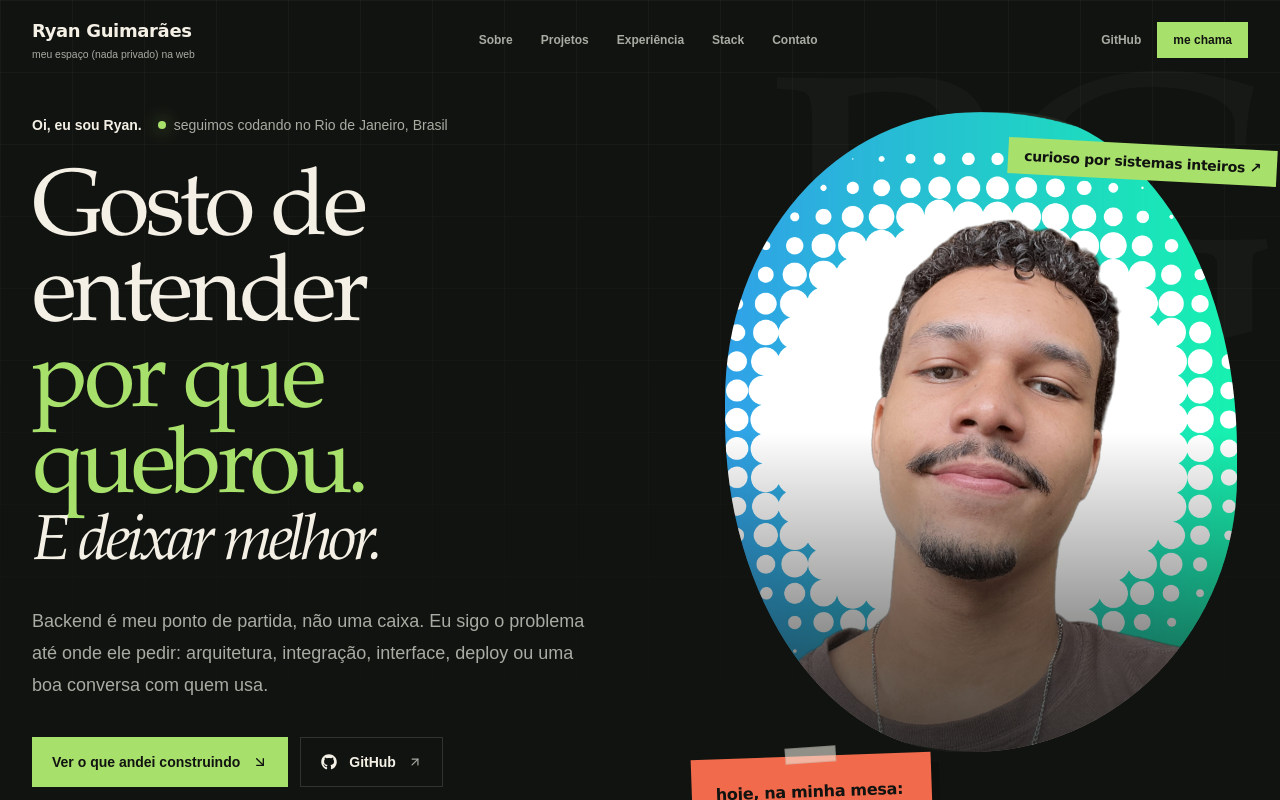
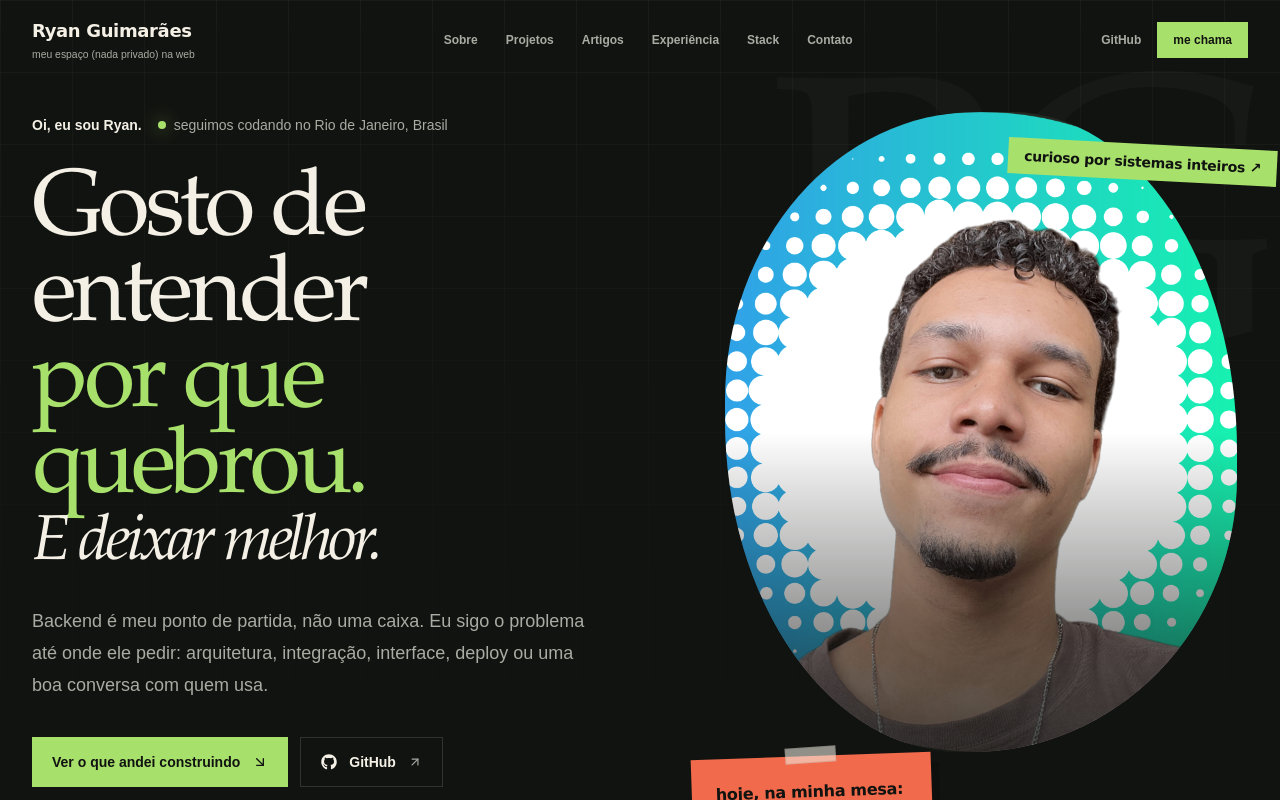
Before and after one commit to guimaraesr-y/ryanguimaraes.dev, a Next.js app: page / in a window 1280 px wide. Shown: the top 800 px of the page. Built offline with nearby package versions, Linux system fonts and the light colour scheme.

Commit message:
feat: showcase Artifact Studio and Medium articles

```diff
--- a/app/components/sections/Projects.tsx
+++ b/app/components/sections/Projects.tsx
@@ -138,7 +138,9 @@ export function Projects() {
                   key={project.id}
                   className="group grid gap-4 border-b border-line py-6 sm:grid-cols-[3rem_1fr_auto] sm:items-center"
                 >
-                  <span className="mono text-xs text-muted">{String(index + 4).padStart(2, "0")}</span>
+                  <span className="mono text-xs text-muted">
+                    {String(index + featuredProjects.length + 1).padStart(2, "0")}
+                  </span>
                   <div>
                     <h3 className="text-lg font-semibold text-paper transition-colors group-hover:text-acid">
                       {project.title}
--- /dev/null
+++ b/app/components/sections/Writing.tsx
@@ -0,0 +1,65 @@
+"use client";
+
+import { motion } from "framer-motion";
+import { ArrowUpRight } from "lucide-react";
+import { articles } from "@/app/data/articles";
+import { personalInfo } from "@/app/data/constants";
+
+export function Writing() {
+  return (
+    <section id="writing" className="bg-paper py-24 text-ink lg:py-32">
+      <div className="section-shell">
+        <div className="grid gap-8 pb-14 md:grid-cols-12 md:items-end">
+          <div className="md:col-span-8">
+            <p className="section-label !text-electric">Código também vira texto</p>
+            <h2 className="display mt-5 max-w-[15ch] text-balance text-[2.5rem] leading-[1] sm:text-6xl sm:leading-[0.96]">
+              Algumas coisas que aprendi e resolvi escrever.
+            </h2>
+          </div>
+          <p className="max-w-sm text-sm leading-7 text-ink/65 md:col-span-4 md:justify-self-end">
+            Notas sobre manutenção, performance e as decisões pequenas que fazem um sistema durar mais.
+          </p>
+        </div>
+
+        <div className="border-t border-ink/20">
+          {articles.map((article, index) => (
+            <motion.article
+              key={article.id}
+              initial={{ opacity: 0, y: 20 }}
+              whileInView={{ opacity: 1, y: 0 }}
+              viewport={{ once: true, margin: "-50px" }}
+              transition={{ duration: 0.45, delay: Math.min(index * 0.05, 0.16) }}
+              className="grid gap-4 border-b border-ink/20 py-7 md:grid-cols-[5.5rem_1fr_auto] md:items-center md:gap-8"
+            >
+              <p className="mono text-xs text-ink/45">{article.publishedAt}</p>
+              <div>
+                <h3 className="max-w-3xl text-lg font-semibold leading-6 sm:text-xl">{article.title}</h3>
+                <p className="mt-2 max-w-2xl text-sm leading-6 text-ink/65">{article.description}</p>
+              </div>
+              <a
+                href={article.url}
+                target="_blank"
+                rel="noopener noreferrer"
+                aria-label={`Ler ${article.title} no Medium`}
+                className="focus-ring inline-flex w-fit items-center gap-2 border-b border-ink pb-1 text-sm font-bold transition-colors hover:text-electric hover:border-electric"
+              >
+                Ler
+                <ArrowUpRight className="h-4 w-4" />
+              </a>
+            </motion.article>
+          ))}
+        </div>
+
+        <a
+          href={personalInfo.medium}
+          target="_blank"
+          rel="noopener noreferrer"
+          className="focus-ring mt-9 inline-flex items-center gap-2 bg-ink px-5 py-3.5 text-sm font-bold text-paper transition-transform hover:-translate-y-0.5"
+        >
+          Ver todos os artigos no Medium
+          <ArrowUpRight className="h-4 w-4" />
+        </a>
+      </div>
+    </section>
+  );
+}
--- /dev/null
+++ b/app/data/articles.ts
@@ -0,0 +1,36 @@
+import type { Article } from "../types";
+
+export const articles: Article[] = [
+  {
+    id: "object-calisthenics",
+    title: "Você Realmente Consegue Lidar com o Seu Código?",
+    description:
+      "Uma introdução a Object Calisthenics e às escolhas que deixam código mais simples de manter.",
+    publishedAt: "4 abr. 2025",
+    url: "https://guimaraesry.medium.com/voc%C3%AA-realmente-consegue-lidar-com-o-seu-c%C3%B3digo-67ef543e5bd1",
+  },
+  {
+    id: "data-structures-list",
+    title: "Sua “list” é um canivete suíço cego (e talvez você esteja usando errado)",
+    description:
+      "Um olhar prático sobre estruturas de dados e como a escolha errada torna o código difícil de evoluir.",
+    publishedAt: "29 nov. 2025",
+    url: "https://guimaraesry.medium.com/%EF%B8%8F-sua-list-%C3%A9-um-canivete-su%C3%AD%C3%A7o-cego-e-talvez-voc%C3%AA-esteja-usando-errado-11c216907aaf",
+  },
+  {
+    id: "etl-performance",
+    title: "De 50 Segundos a 173ms: Como um Pipeline ETL Otimizou a Consulta em 100 mil Registros de Planilhas",
+    description:
+      "O caso por trás de uma consulta em Google Sheets que passou de 50 segundos para 173 ms.",
+    publishedAt: "21 jul. 2025",
+    url: "https://guimaraesry.medium.com/de-50-segundos-a-173ms-como-um-pipeline-etl-otimizou-a-consulta-em-100-mil-registros-de-planilhas-f601f7708e48",
+  },
+  {
+    id: "nginx-docker-load-balancer",
+    title: "NGINX+DOCKER: Implementando um Load Balancer",
+    description:
+      "Um passo a passo para colocar Nginx e Docker para trabalhar no balanceamento de servidores.",
+    publishedAt: "26 jun. 2024",
+    url: "https://guimaraesry.medium.com/nginx-docker-implementando-um-load-balancer-cd09c849e8c0",
+  },
+];
--- a/app/data/constants.ts
+++ b/app/data/constants.ts
@@ -57,6 +57,7 @@ export const stats: Stat[] = [
 export const socialLinks: SocialLink[] = [
   { name: "GitHub", url: "https://github.com/guimaraesr-y", icon: "github" },
   { name: "LinkedIn", url: "https://www.linkedin.com/in/guimaraesry/", icon: "linkedin" },
+  { name: "Medium", url: "https://medium.com/@guimaraesry", icon: "medium" },
 ];
 
 export const personalInfo = {
@@ -67,6 +68,7 @@ export const personalInfo = {
   website: "https://ryanguimaraes.dev",
   github: "https://github.com/guimaraesr-y",
   linkedin: "https://www.linkedin.com/in/guimaraesry/",
+  medium: "https://medium.com/@guimaraesry",
   bio: `Desenvolvedor Full-Stack com forte domínio em Python, TypeScript, PHP e Java.
 Especialista em arquiteturas modernas como Django, Spring Boot e Laravel.
 Reconhecido pela comunicação clara e colaboração efetiva.
@@ -76,6 +78,7 @@ Versátil em ambientes Windows e Linux, comprometido com soluções escaláveis
 export const navLinks = [
   { name: "Sobre", href: "#about" },
   { name: "Projetos", href: "#projects" },
+  { name: "Artigos", href: "#writing" },
   { name: "Experiência", href: "#experience" },
   { name: "Stack", href: "#skills" },
   { name: "Contato", href: "#contact" },
--- a/app/data/projects.ts
+++ b/app/data/projects.ts
@@ -1,6 +1,18 @@
 import type { Project } from "../types";
 
 export const projects: Project[] = [
+  {
+    id: "artifact-studio",
+    title: "Artifact Studio",
+    description:
+      "Camada de publicação que transforma Markdown em páginas duráveis e permite que agentes de IA criem, encontrem e atualizem o mesmo link via MCP.",
+    technologies: ["Next.js", "Markdown", "MCP", "Agentes de IA"],
+    image: "/projects/artifact-studio.svg",
+    eyebrow: "Produto / AI publishing",
+    metric: "Markdown + MCP",
+    featured: true,
+    liveUrl: "https://md.ryanguimaraes.dev/",
+  },
   {
     id: "mindyourevent",
     title: "MindYourEvent",
--- a/app/page.tsx
+++ b/app/page.tsx
@@ -3,6 +3,7 @@ import { Hero } from "@/app/components/sections/Hero";
 import { About } from "@/app/components/sections/About";
 import { Experience } from "@/app/components/sections/Experience";
 import { Projects } from "@/app/components/sections/Projects";
+import { Writing } from "@/app/components/sections/Writing";
 import { Skills } from "@/app/components/sections/Skills";
 import { Contact } from "@/app/components/sections/Contact";
 import { Footer } from "@/app/components/layout/Footer";
@@ -27,6 +28,7 @@ export default function Home() {
       sameAs: [
         "https://github.com/guimaraesr-y",
         "https://www.linkedin.com/in/guimaraesry/",
+        "https://medium.com/@guimaraesry",
       ],
       knowsAbout: [
         "Backend development",
@@ -53,6 +55,7 @@ export default function Home() {
       <Hero />
       <About />
       <Projects />
+      <Writing />
       <Experience />
       <Skills />
       <Contact contactEmail={contactEmail} />
```
Also changed, not shown: app/types/index.ts (+8 -0 lines), public/projects/artifact-studio.svg (added).
